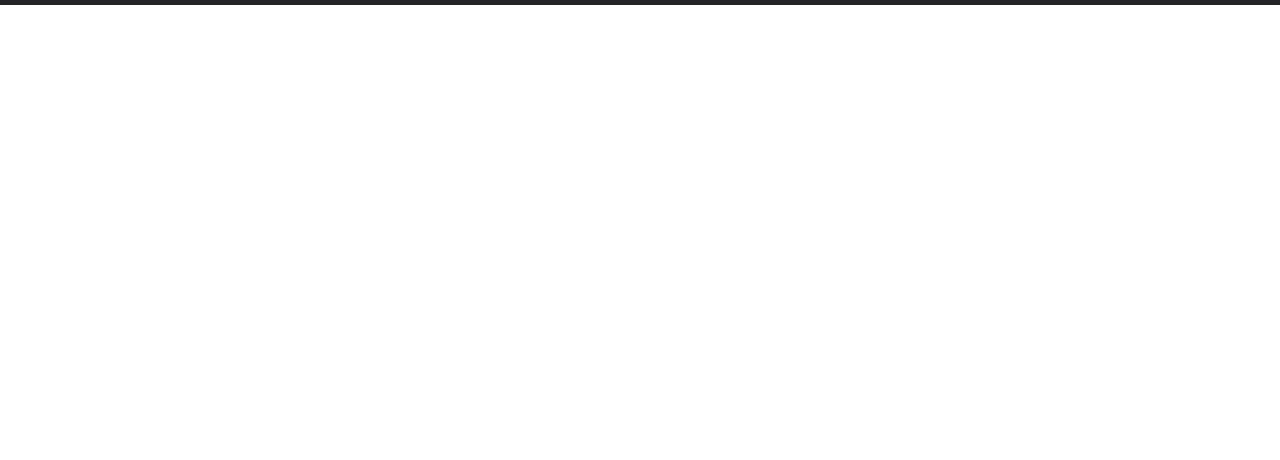
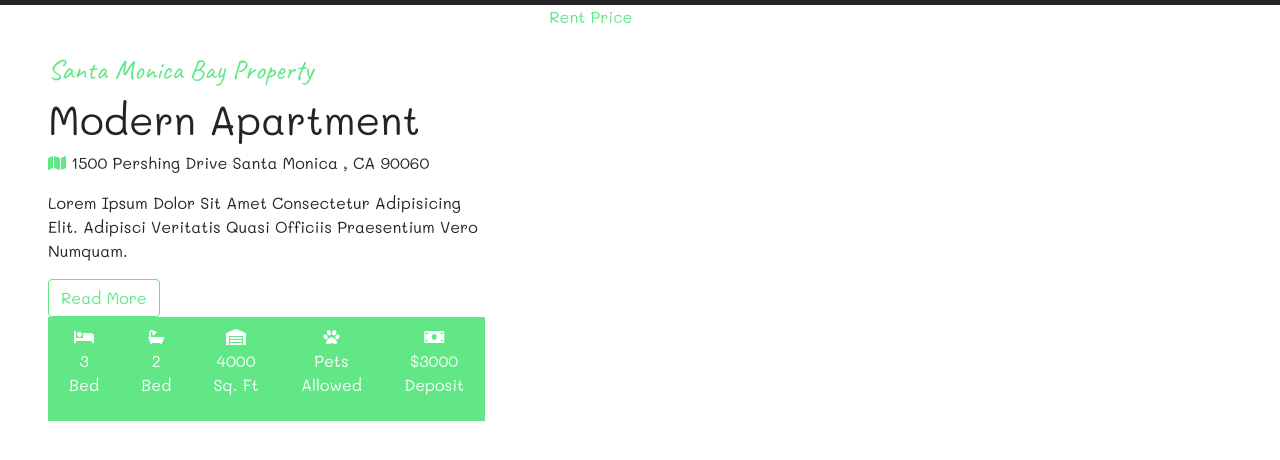
Before and after one commit to mdrifatsarker/renters, a plain HTML site: page index.html in a window 1280 px wide. Shown: the part 96-556 px from the top of the page. Drawn offline with Linux system fonts and the light colour scheme.

Commit message:
header html has done

```diff
--- a/css/main.css
+++ b/css/main.css
@@ -39,3 +39,12 @@ body {
   border-radius: 50%;
 }
 /* end of navbar */
+/* banner*/
+.banner-info__footer{
+  background-color: var(--mainGreen);
+}
+.banner-img__footer{
+  background-color: var(--mainDark);
+  color: var(--mainGreen);
+}
+/* end of banner */
--- a/index.html
+++ b/index.html
@@ -62,6 +62,69 @@
           <button class="btn green__btn text-capitalize">Buy Now</button>
         </div>
       </nav>
+      <div class="container-fluid">
+        <div class="row">
+          <!-- info section -->
+          <div class="col-lg-5 banner-info text-capitalize py-5 px-5">
+            <h3 class="text-green text-slant">Santa Monica Bay Property</h3>
+            <h1>modern apartment</h1>
+            <p>
+              <span class="text-green">
+                <i class="fas fa-map"></i>
+              </span>
+              1500 Pershing Drive Santa Monica , CA 90060
+            </p>
+            <p>Lorem ipsum dolor sit amet consectetur adipisicing elit. Adipisci veritatis quasi officiis praesentium vero numquam.</p>
+            <a href="#" class="btn green__btn">Read More</a>
+            <div class="banner-info__footer d-flex justify-content-around py-2">
+              <!-- single info -->
+              <div class="text-white text-center">
+                <i class="fas fa-bed"></i>
+                <p class="mb-0">3</p>
+                <p>bed</p>
+              </div>
+              <!-- End of single info -->
+              <!-- single info -->
+              <div class="text-white text-center">
+                <i class="fas fa-bath"></i>
+                <p class="mb-0">2</p>
+                <p>bed</p>
+              </div>
+              <!-- End of single info -->
+              <!-- single info -->
+              <div class="text-white text-center">
+                <i class="fas fa-warehouse"></i>
+                <p class="mb-0">4000</p>
+                <p>sq. ft</p>
+              </div>
+              <!-- End of single info -->
+              <!-- single info -->
+              <div class="text-white text-center">
+                <i class="fas fa-paw"></i>
+                <p class="mb-0">pets </p>
+                <p>allowed</p>
+              </div>
+              <!-- End of single info -->
+              <!-- single info -->
+              <div class="text-white text-center">
+                <i class="fas fa-money-bill"></i>
+                <p class="mb-0">$3000</p>
+                <p>deposit</p>
+              </div>
+              <!-- End of single info -->
+            </div>
+          </div>
+          <!-- End of info section -->
+          <!-- banner img -->
+          <div class="col-lg-7 banner-img___footer px-3">
+            <div class="center-div">
+              <p class="text-capitalize text-green mb-0">rent price</p>
+              <h4 class="text-white">$1,535/mo</h4>
+            </div>
+          </div>
+          <!-- end of banner img -->
+        </div>
+      </div>
       <!-- End of Navbar -->
     </header>
     <!-- End of Header  -->
```
